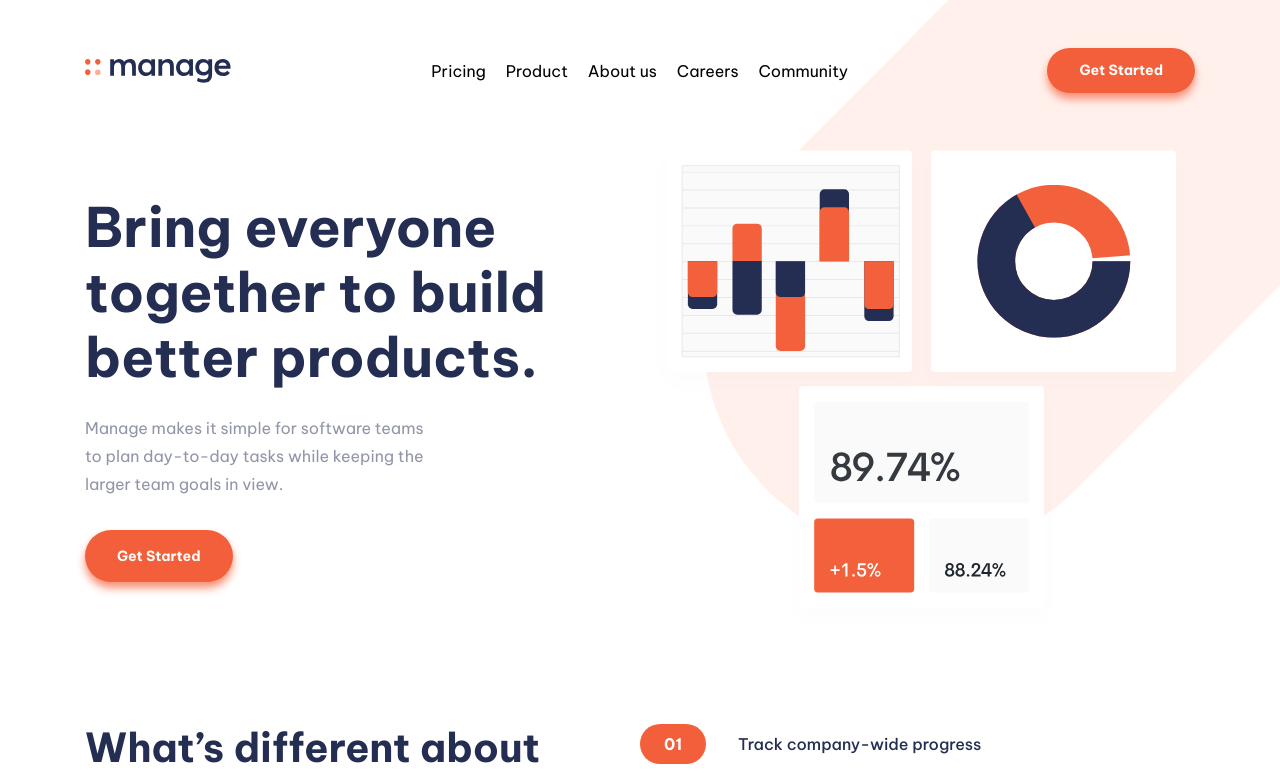
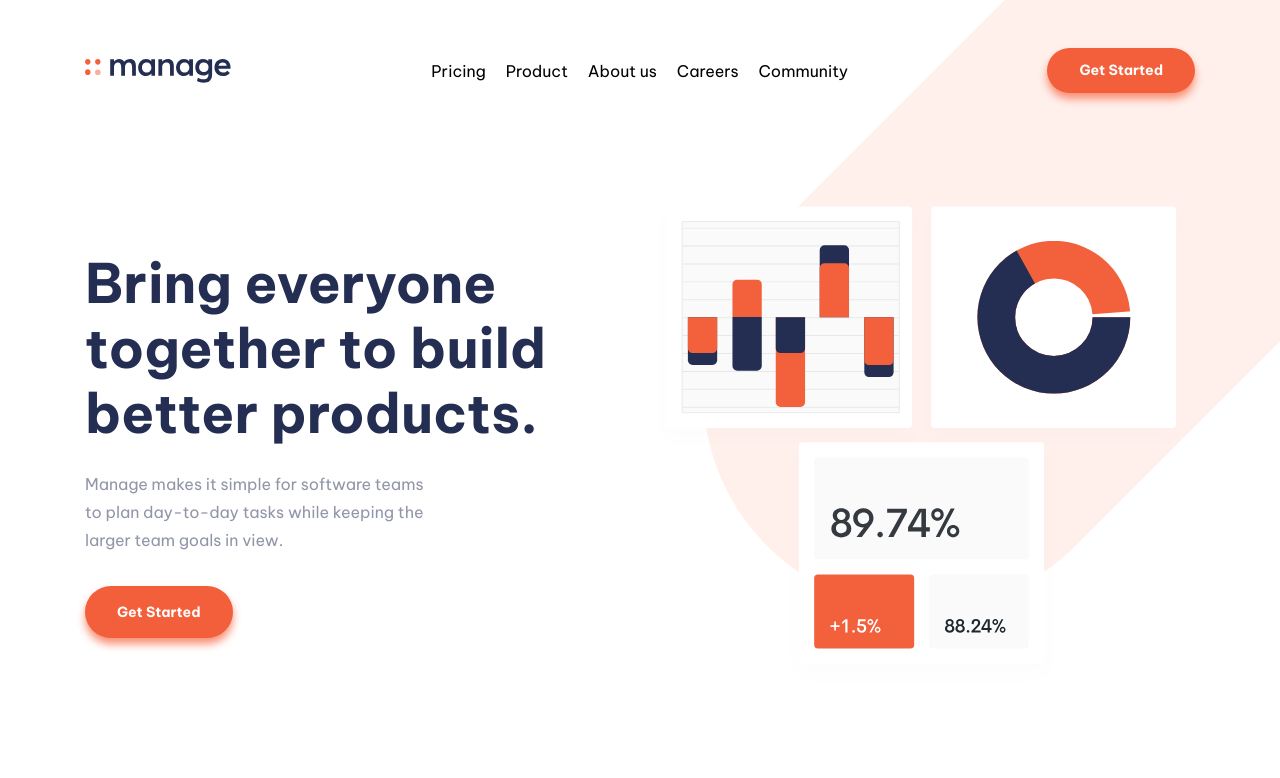
Before and after one commit to BParadowski/manage_landing_page, a Next.js app: page / in a window 1280 px wide. Shown: the top 778 px of the page. Built offline with nearby package versions, Linux system fonts and the light colour scheme.

Commit message:
Minor margin fix

```diff
--- a/styles/pages/Home.module.scss
+++ b/styles/pages/Home.module.scss
@@ -16,6 +16,9 @@
 }
 
 .section-primary {
+  @include mq(medium) {
+    margin-top: 3.5rem;
+  }
   .collumns {
     display: grid;
     gap: var(--gap-100);
```
